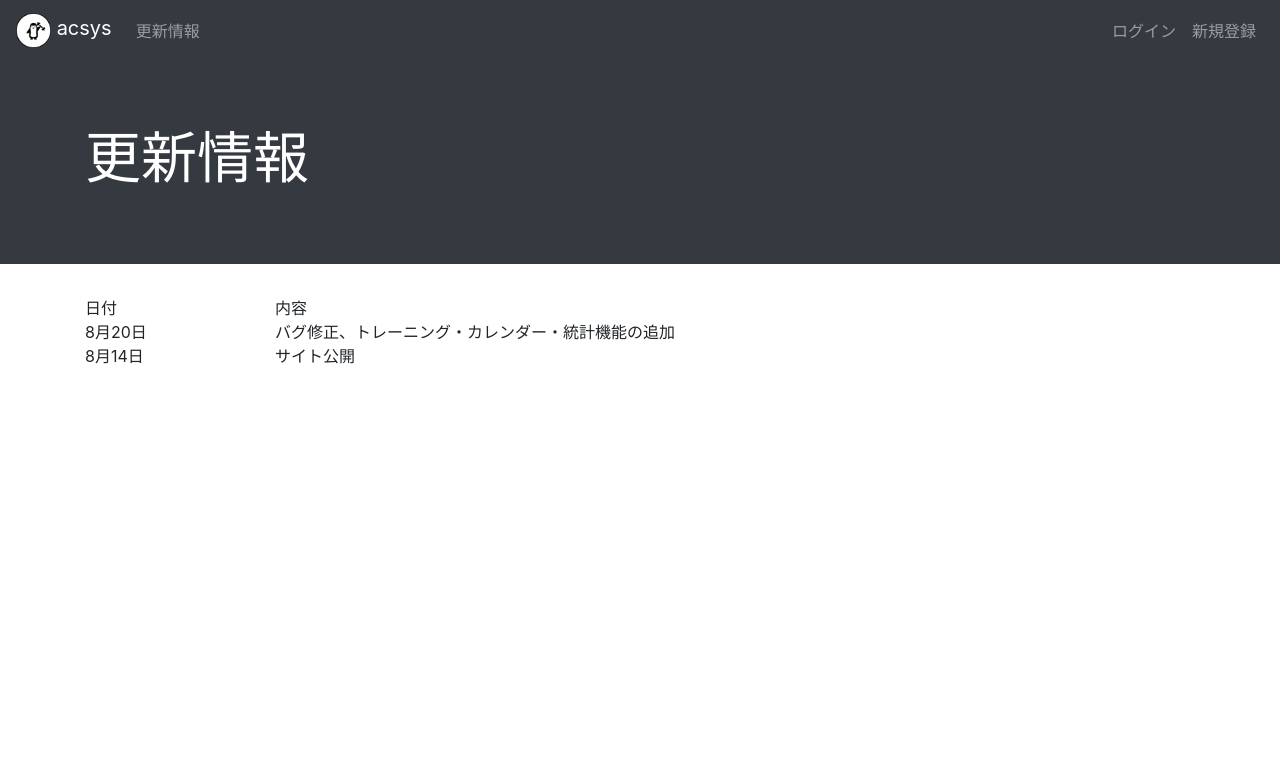
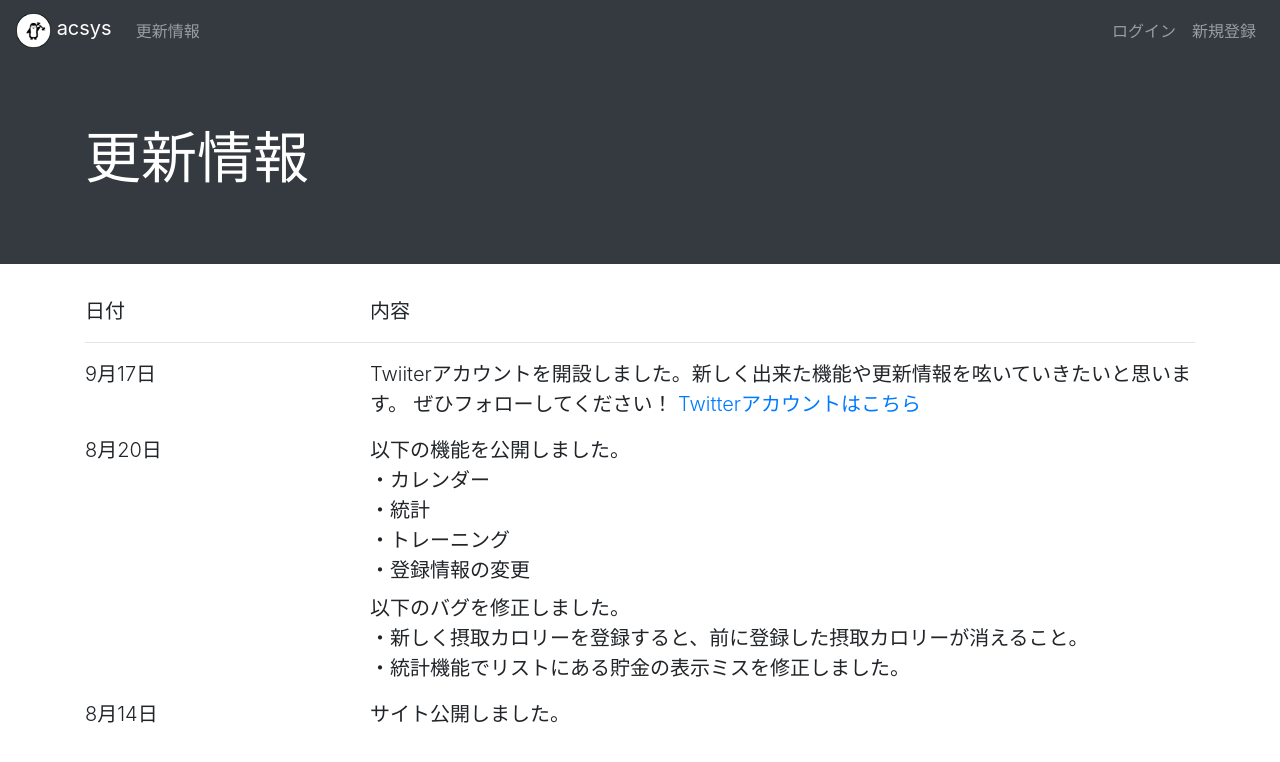
Before and after one commit to ASO1701028/acsysproject, a Vue app: page /updateinformation in a window 1280 px wide. Shown: the top 762 px of the page. Built offline with nearby package versions, Linux system fonts and the light colour scheme; what v-calendar would draw is missing.

Commit message:
+update UpdateInformation.vue完成

```diff
--- a/src/components/UpdateInformation.vue
+++ b/src/components/UpdateInformation.vue
@@ -7,27 +7,47 @@
         </div><!-- /.jumbotron -->
         <div class="container">
             <div class="row">
-                <div class="col-2">
+                <div class="col-3 lead">
                     日付
                 </div>
-                <div class="col">
+                <div class="col lead ">
                     内容
                 </div>
             </div>
-            <div class="row">
-                <div class="col-2">
+            <hr>
+            <div class="row mb-3">
+                <div class="col-3 lead">
+                    9月17日
+                </div>
+                <div class="col lead">
+                    Twiiterアカウントを開設しました。新しく出来た機能や更新情報を呟いていきたいと思います。
+                    ぜひフォローしてください！
+                    <a href="https://twitter.com/acsys_calorie">Twitterアカウントはこちら</a>
+                </div>
+            </div>
+            <div class="row mb-3">
+                <div class="col-3 lead">
                     8月20日
                 </div>
-                <div class="col">
-                    バグ修正、トレーニング・カレンダー・統計機能の追加
+                <div class="col lead">
+                    <div class="mb-2">
+                        以下の機能を公開しました。<br>
+                        ・カレンダー<br>
+                        ・統計<br>
+                        ・トレーニング<br>
+                        ・登録情報の変更<br>
+                    </div>
+                    以下のバグを修正しました。<br>
+                    ・新しく摂取カロリーを登録すると、前に登録した摂取カロリーが消えること。<br>
+                    ・統計機能でリストにある貯金の表示ミスを修正しました。
                 </div>
             </div>
-            <div class="row">
-                <div class="col-2">
+            <div class="row mb-3">
+                <div class="col-3 lead">
                     8月14日
                 </div>
-                <div class="col">
-                    サイト公開
+                <div class="col lead">
+                    サイト公開しました。
                 </div>
             </div>
         </div>
```
